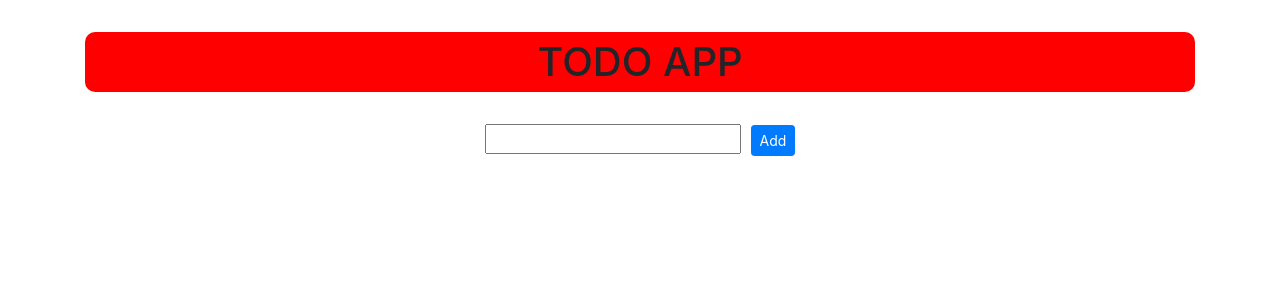
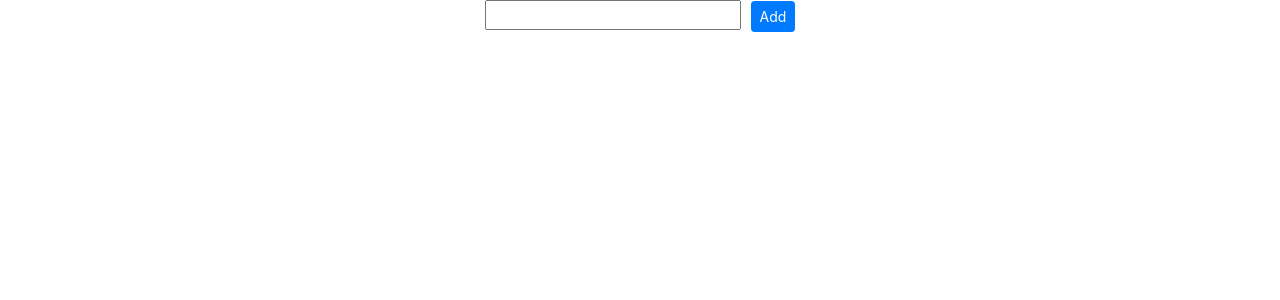
Before and after one commit to OussamaAlouat/angular-todoApp, an Angular app: page / in a window 1280 px wide. Shown: the top 300 px of the page. Built offline with nearby package versions, Linux system fonts and the light colour scheme.

Commit message:
Change todoComponent view's

```diff
--- a/src/app/views/todo.component.html
+++ b/src/app/views/todo.component.html
@@ -1,8 +1,5 @@
 <div class="container">
   <div class="centered">
-    <div class="title">
-      <h1>{{title}}</h1>
-    </div>
     <input type="text" [(ngModel)]="name"/>
     <button style="margin-left: 10px" class="btn btn-sm btn-primary" (click)="addActivity()">Add</button>
   </div>
```
